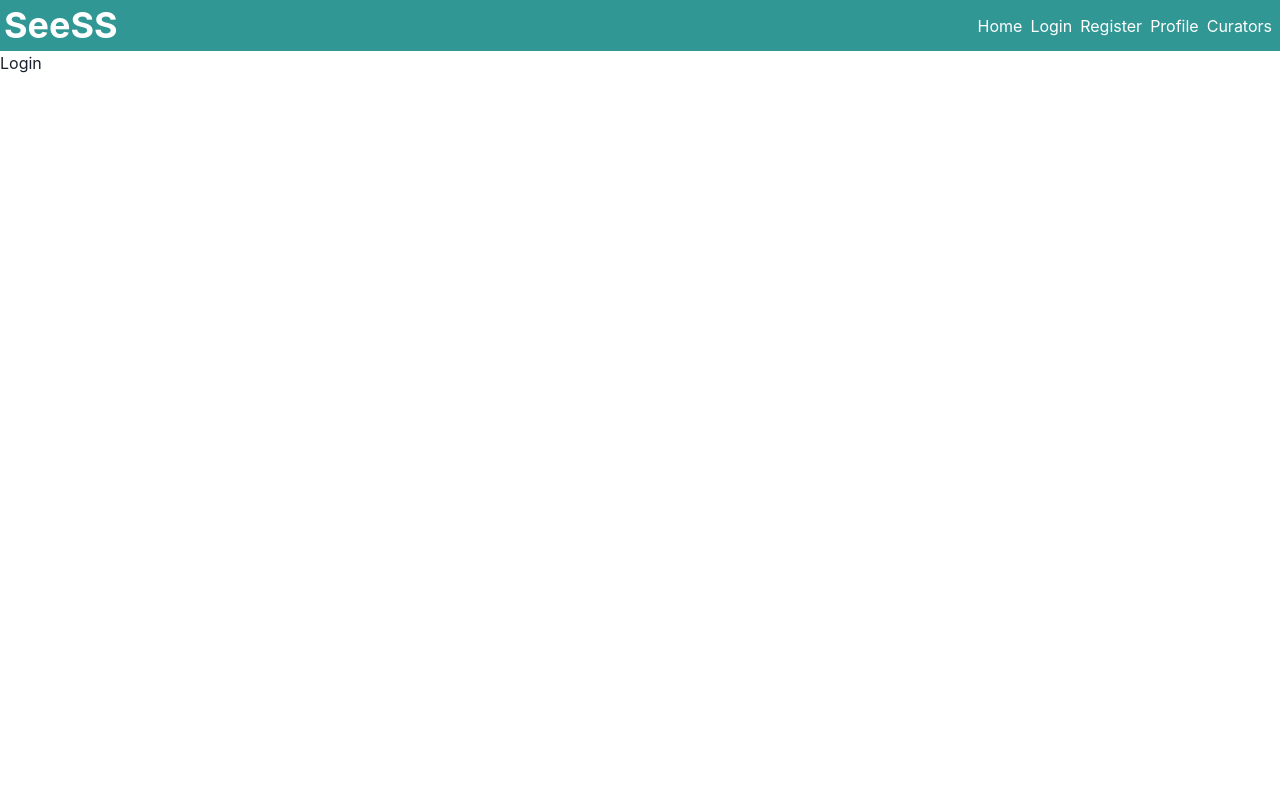
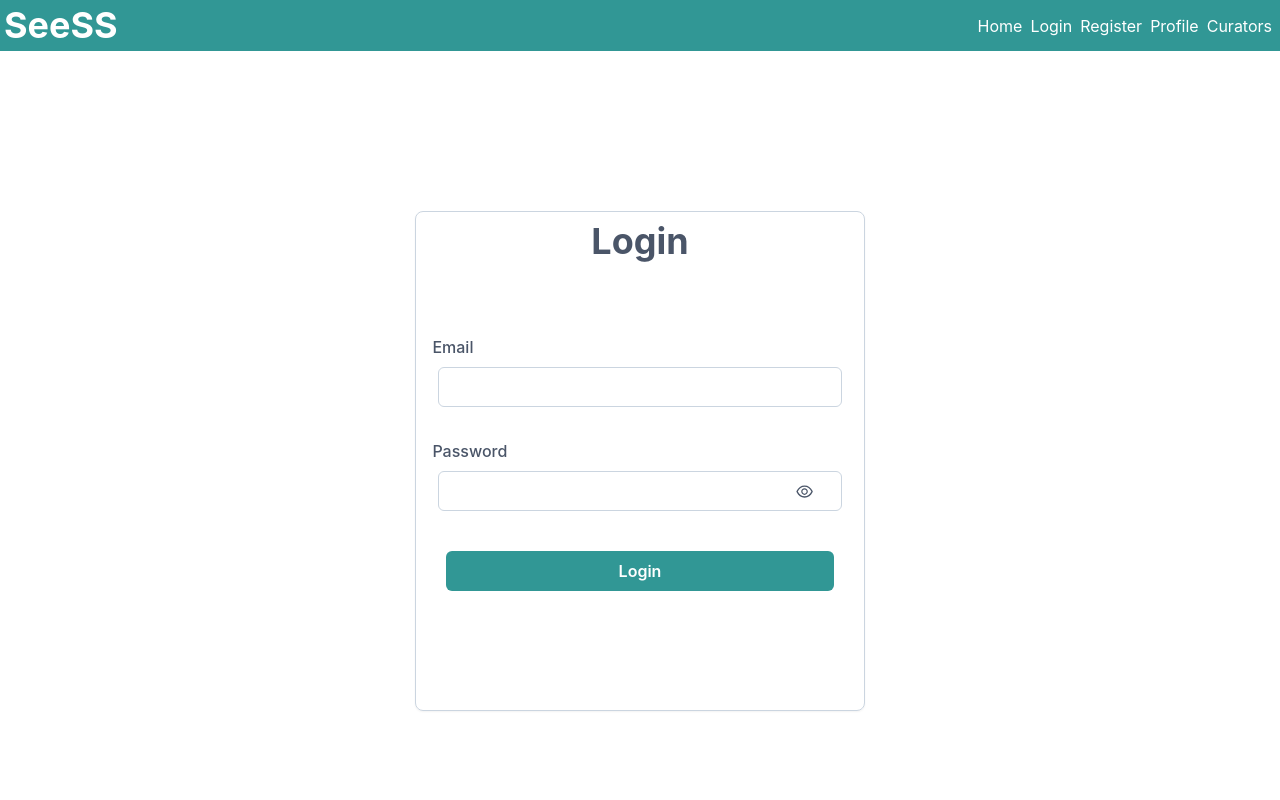
Before and after one commit to Stephen-Bates/SeeSS, a React (Vite) app in the folder client/: page /login in a window 1280 px wide. Shown: the top 800 px of the page. Built offline with nearby package versions, Linux system fonts and the light colour scheme.

Commit message:
feat: wire up login form with error handling

```diff
--- a/client/src/components/Login/index.jsx
+++ b/client/src/components/Login/index.jsx
@@ -1,5 +1,98 @@
+import { Flex, Box, Heading, Button } from '@chakra-ui/react';
+import FormInputField from '../Shared/FormInputField';
+import { loginFormState } from '../../utils/state';
+import { useState, useCallback } from 'react';
+
 const Login = () => {
-  return <div>Login</div>;
+  const [form, setForm] = useState(loginFormState);
+
+  const updateField = useCallback(
+    (name, value, attribute) => {
+      setForm((prevState) => ({
+        ...prevState,
+        [name]: { ...prevState[name], [attribute]: value },
+      }));
+    },
+    [setForm]
+  );
+
+  const clearErrors = () => {
+    for (const key of Object.keys(form)) {
+      updateField(key, '', 'error');
+    }
+  };
+
+  const validateForm = () => {
+    let errors = false;
+    for (const key of Object.keys(form)) {
+      if (form[key].value.trim().length === 0 || form[key].error.length) {
+        errors = true;
+      }
+    }
+    return !errors;
+  };
+
+  const handleOnSubmit = (e) => {
+    e.preventDefault();
+    clearErrors();
+    if (!validateForm()) {
+      return;
+    }
+
+    console.log('SUBMIT FORM');
+  };
+
+  return (
+    <Flex justify="center" mt="10rem">
+      <Box
+        onSubmit={handleOnSubmit}
+        borderRadius={8}
+        boxShadow="sm"
+        as="form"
+        border="1px solid"
+        borderColor="gray.300"
+        minH="500px"
+        w={['100%', '450px', '450px']}
+        mb="1rem"
+      >
+        <Box mb="4rem" p="0.5rem" textAlign="center">
+          <Heading color="gray.600">Login</Heading>
+        </Box>
+
+        <Box my="2rem">
+          <FormInputField
+            name={form.email.name}
+            value={form.email.value}
+            id={form.email.name}
+            error={form.email.error}
+            type={form.email.type}
+            label="Email"
+            errorField="Email"
+            width="90%"
+            updateField={updateField}
+          />
+        </Box>
+        <Box my="2rem">
+          <FormInputField
+            name={form.password.name}
+            value={form.password.value}
+            id={form.password.name}
+            error={form.password.error}
+            type={form.password.type}
+            label="Password"
+            errorField="Password"
+            width="90%"
+            updateField={updateField}
+          />
+        </Box>
+        <Flex p="0.5rem" justify="center">
+          <Button type="submit" width="90%" colorScheme="teal">
+            Login
+          </Button>
+        </Flex>
+      </Box>
+    </Flex>
+  );
 };
 
 export default Login;
--- a/client/src/utils/state.js
+++ b/client/src/utils/state.js
@@ -4,3 +4,8 @@ export const formState = {
   email: { name: 'email', value: '', error: '', type: 'email' },
   password: { name: 'password', value: '', error: '', type: 'password' },
 };
+
+export const loginFormState = {
+  email: { name: 'email', value: '', error: '', type: 'email' },
+  password: { name: 'password', value: '', error: '', type: 'password' },
+};
```
